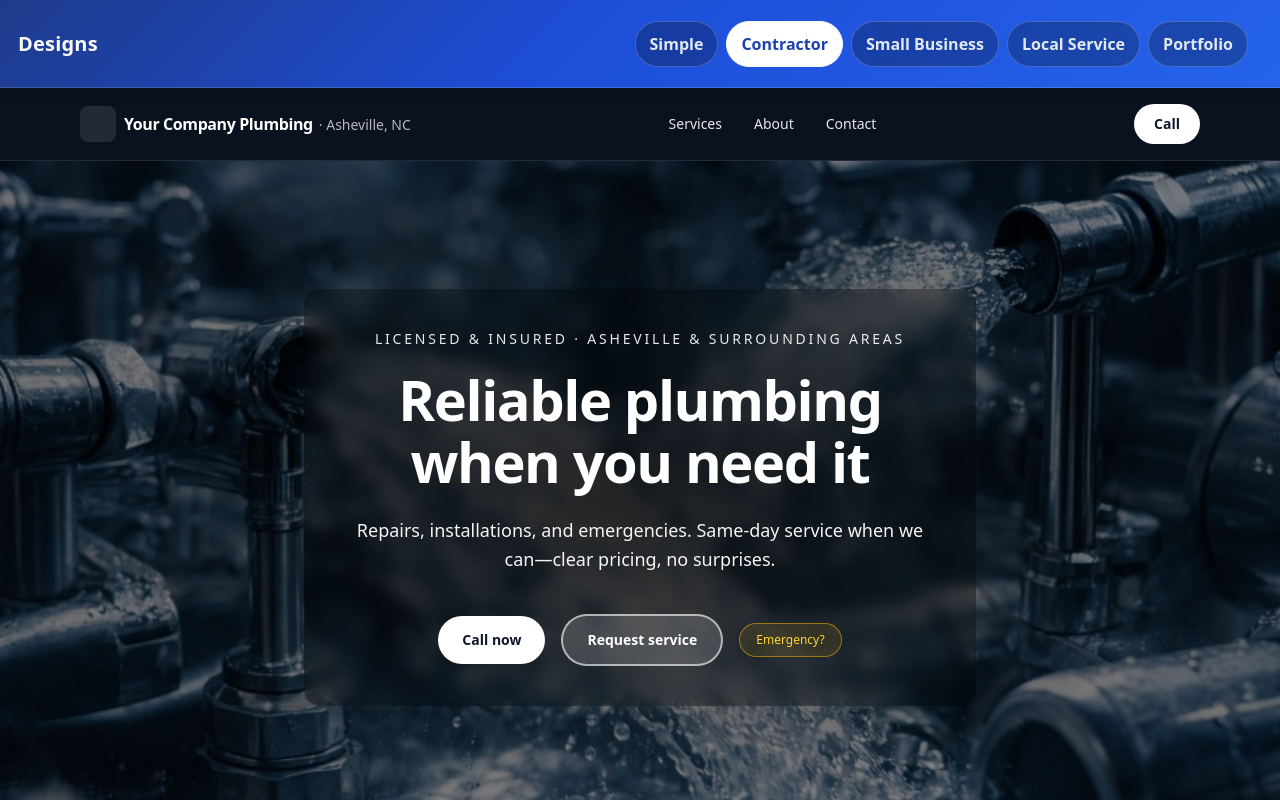
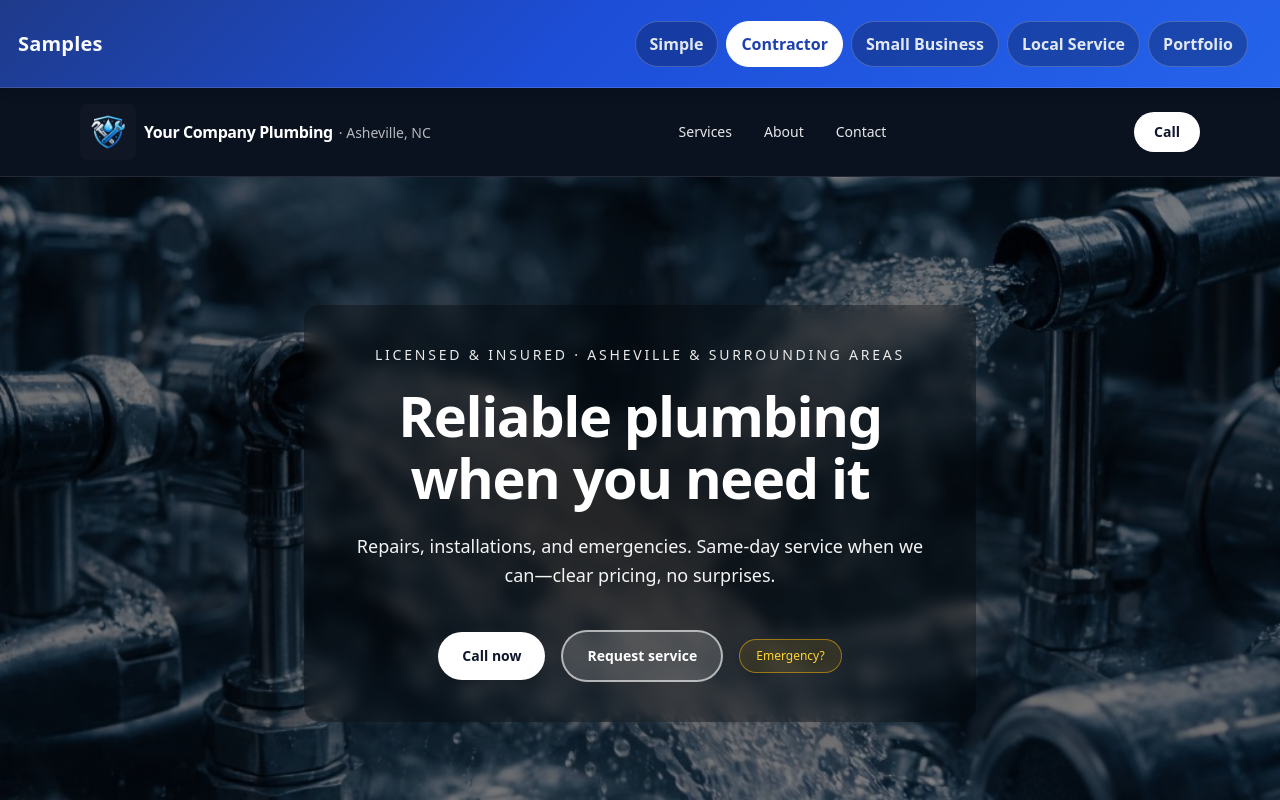
Before and after one commit to ConnerMcCarthy/conner-business-site, a Next.js app: page / in a window 1280 px wide. Both pictures are taken after a click on the button "Contractor". Shown: the top 800 px of the page. Built offline with nearby package versions, Linux system fonts and the light colour scheme.

Commit message:
theme 2 logo and text update

```diff
--- a/app/ClientThemeShell.tsx
+++ b/app/ClientThemeShell.tsx
@@ -43,7 +43,7 @@ export default function ClientThemeShell() {
   return (
     <>
       <header className="topbar">
-        <div className="brand text-xl">Designs</div>
+        <div className="brand text-xl">Samples</div>
         <ThemeSwitcher theme={theme} onChange={applyTheme} />
       </header>
 
--- a/app/designs/Theme2Home.tsx
+++ b/app/designs/Theme2Home.tsx
@@ -1,3 +1,5 @@
+import Image from "next/image";
+
 export default function Theme2Home() {
   return (
     <main className="min-h-screen" style={{ color: "var(--text)", background: "var(--bg)" }}>
@@ -8,7 +10,13 @@ export default function Theme2Home() {
       >
         <div className="mx-auto flex max-w-6xl items-center justify-between gap-6 px-4 py-4">
           <div className="flex items-center gap-2">
-            <div className="h-9 w-9 rounded-lg bg-white/10" aria-hidden />
+            <Image
+              src="/plumbing-logo.png"
+              alt="Plumbing company logo"
+              width={56}
+              height={56}
+              className="h-12 w-12 flex-shrink-0 rounded-lg object-contain md:h-14 md:w-14"
+            />
             <div>
               <span className="text-sm font-semibold tracking-tight text-white md:text-base">
                 Your Company Plumbing
```
Also changed, not shown: public/plumbing-logo.png (added).
